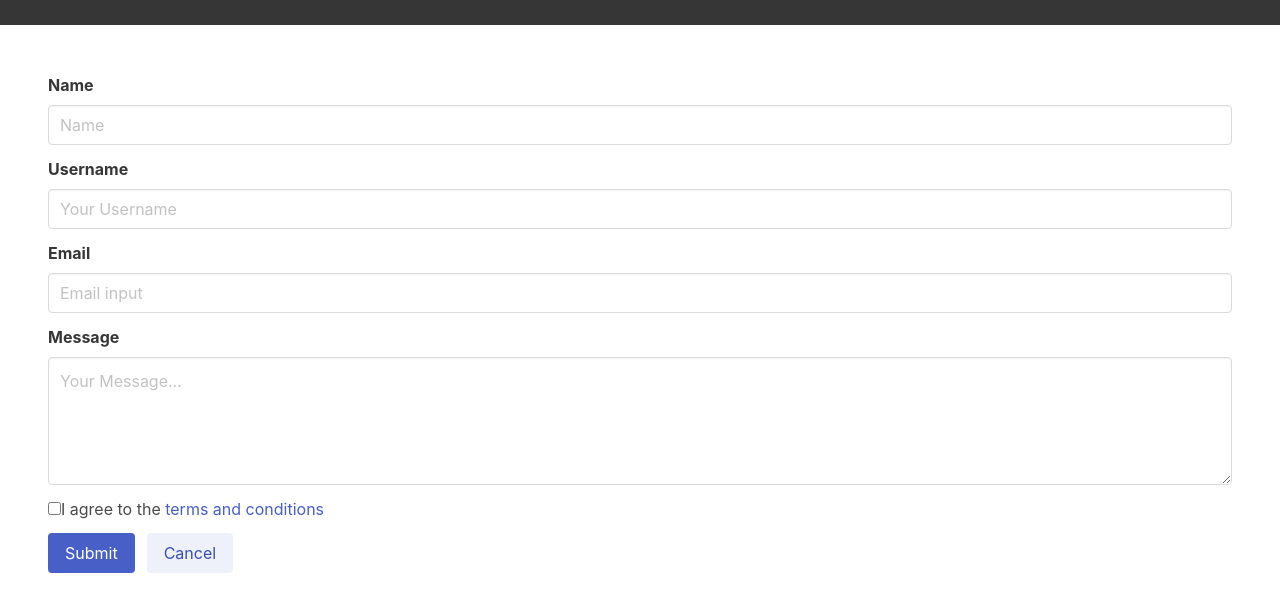
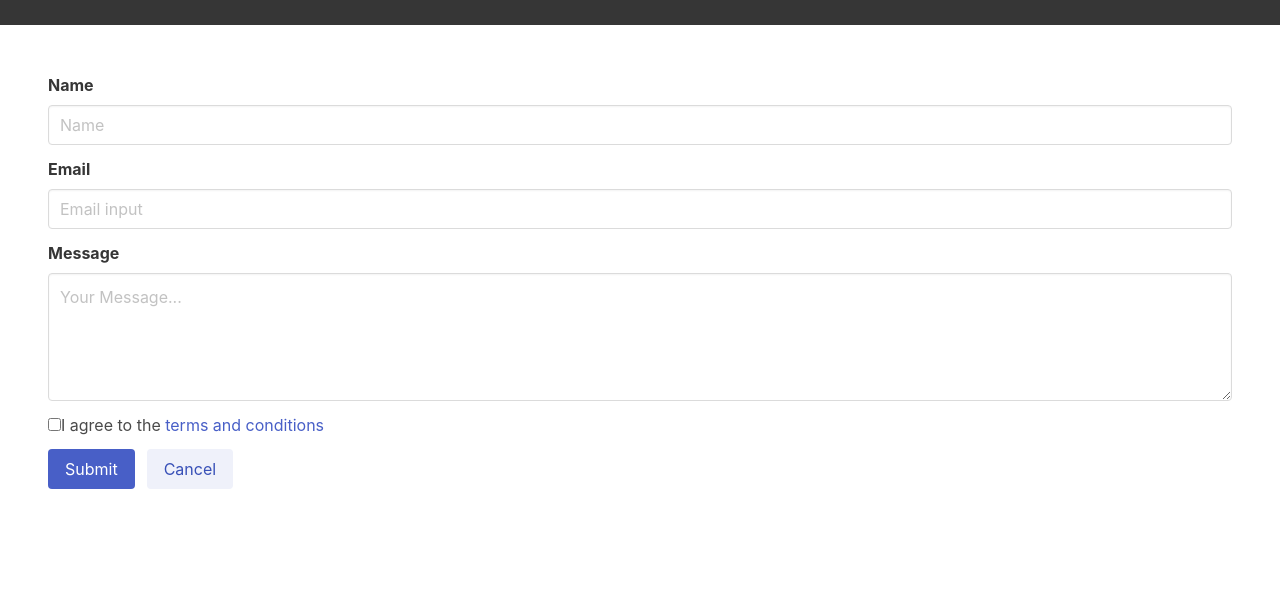
Before and after one commit to Solorio17/project_one, a Gatsby site: page /feedback in a window 1280 px wide. Shown: the part 159-770 px from the top of the page. Built offline with nearby package versions, Linux system fonts and the light colour scheme; Gatsby itself is replaced by a stand-in of ours.

Commit message:
removed the username field as i thought it was not relevant

```diff
--- a/src/pages/feedback.js
+++ b/src/pages/feedback.js
@@ -15,13 +15,6 @@ const Feedback = () => {
                     <label className="label">Name</label>
                     <div className="control">
                         <input className="input" type="text" placeholder="Name"></input>
-                    </div>
-                </div>
-
-                <div className="field">
-                    <label className="label">Username</label>
-                    <div className="control">
-                        <input className="input" type="text" placeholder="Your Username"></input>
                     </div>
                 </div>
 
```
